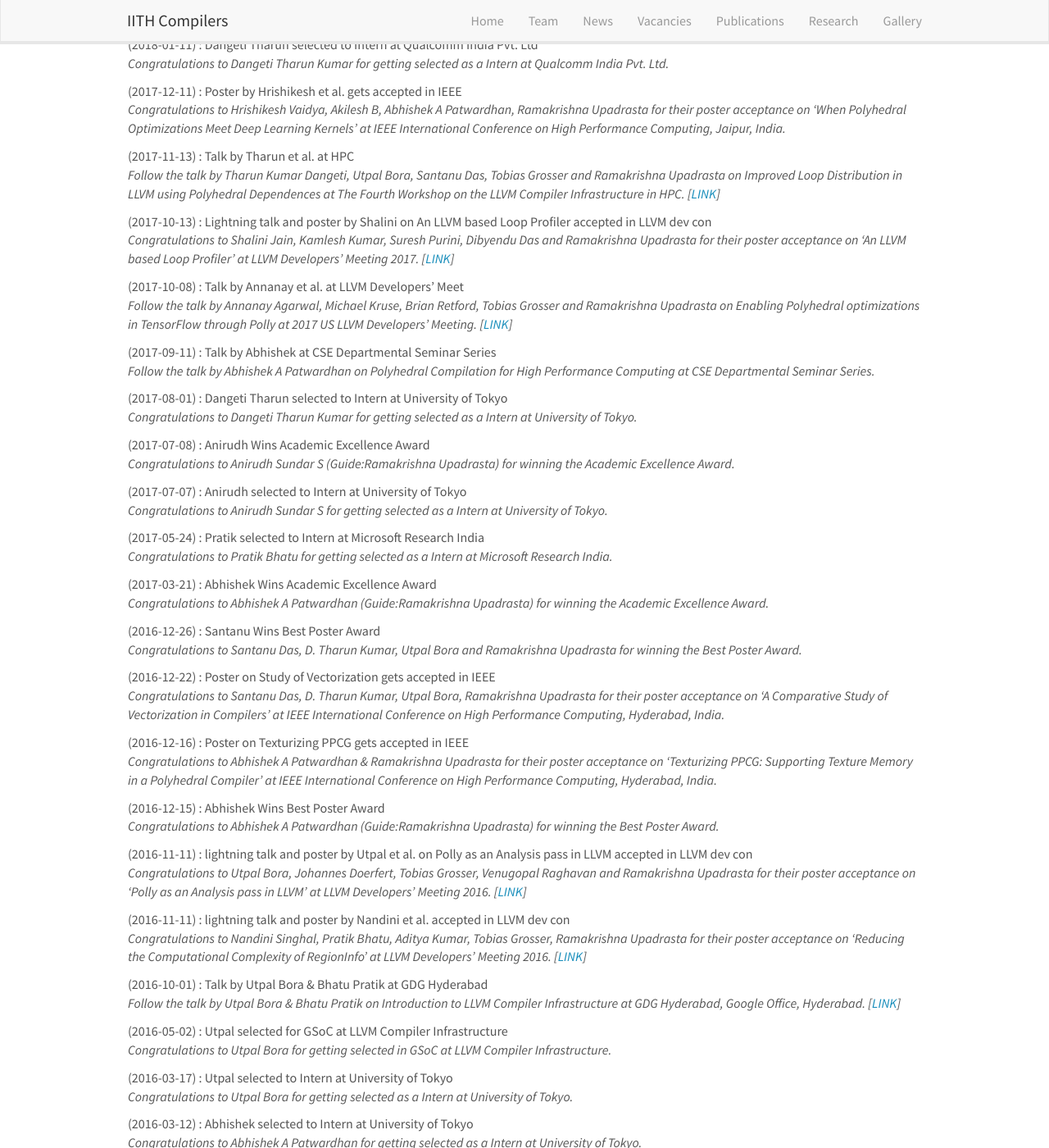
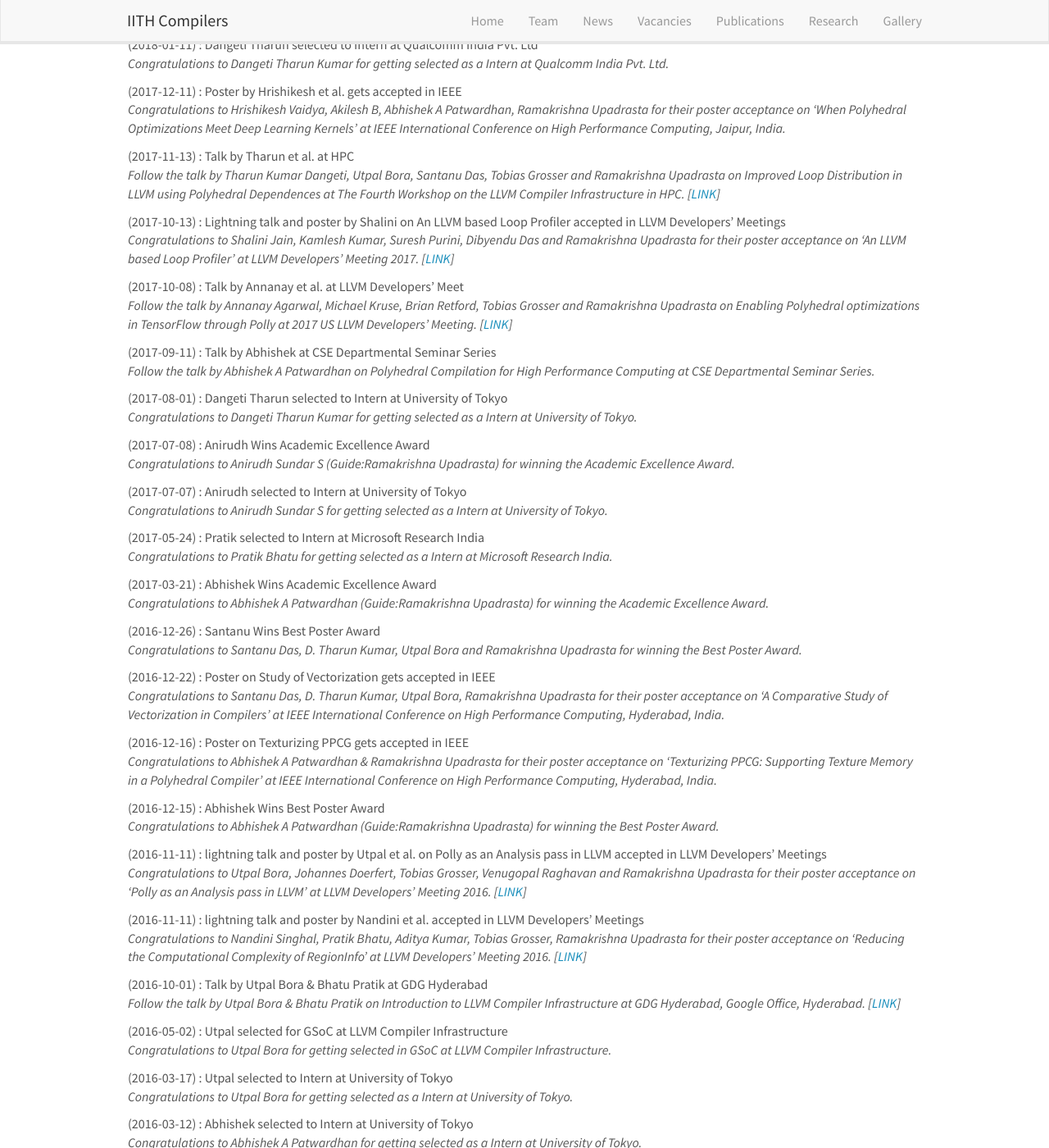
Before and after one commit to utpalbora/compilers.cse.iith.ac.in, a Jekyll site: the page built from _pages/allnews.md, in a window 1280 px wide and 1400 px high, scrolled down 1195 px. Shown: the whole window at 82% size. Built offline with Jekyll 4.4.1, drawn with Linux system fonts in a browser that asks for light colours; nearby versions of some CDN libraries.

Commit message:
Renamed 'LLVM dev con' to 'LLVM Developers' Meetings'

```diff
--- a/_data/news.yml
+++ b/_data/news.yml
@@ -29,7 +29,7 @@
   headline: "Congratulations to Hrishikesh Vaidya, Akilesh B, Abhishek A Patwardhan, Ramakrishna Upadrasta for their poster acceptance on 'When Polyhedral Optimizations Meet Deep Learning Kernels' at IEEE International Conference on High Performance Computing, Jaipur, India."
 
 - date: 2017-10-13
-  status: "Lightning talk and poster by Shalini on An LLVM based Loop Profiler accepted in LLVM dev con"
+  status: "Lightning talk and poster by Shalini on An LLVM based Loop Profiler accepted in LLVM Developers' Meetings"
   url: "https://youtu.be/MKhXpRNekaM"
   headline: "Congratulations to Shalini Jain, Kamlesh Kumar, Suresh Purini, Dibyendu Das and Ramakrishna Upadrasta for their poster acceptance on 'An LLVM based Loop Profiler' at LLVM Developers' Meeting 2017."
 
@@ -44,13 +44,13 @@
   headline: "Congratulations to Santanu Das, D. Tharun Kumar, Utpal Bora, Ramakrishna Upadrasta for their poster acceptance on 'A Comparative Study of Vectorization in Compilers' at IEEE International Conference on High Performance Computing, Hyderabad, India."
 
 - date: 2016-11-11
-  status: "lightning talk and poster by Utpal et al. on Polly as an Analysis pass in LLVM accepted in LLVM dev con"
+  status: "lightning talk and poster by Utpal et al. on Polly as an Analysis pass in LLVM accepted in LLVM Developers' Meetings"
   url: "https://www.youtube.com/watch?v=TIimzQtZ6UA"
   headline: "Congratulations to Utpal Bora, Johannes Doerfert, Tobias Grosser,
   Venugopal Raghavan and Ramakrishna Upadrasta for their poster acceptance on 'Polly as an Analysis pass in LLVM' at  LLVM Developers' Meeting 2016."
 
 - date: 2016-11-11
-  status: "lightning talk and poster by Nandini et al. accepted in LLVM dev con"
+  status: "lightning talk and poster by Nandini et al. accepted in LLVM Developers' Meetings"
   url: "https://www.youtube.com/watch?v=yOVeJtA5zxw"
   headline: "Congratulations to Nandini Singhal, Pratik Bhatu, Aditya Kumar, Tobias Grosser, Ramakrishna Upadrasta for their poster acceptance on 'Reducing the Computational Complexity of RegionInfo' at  LLVM Developers' Meeting 2016."
 
```
